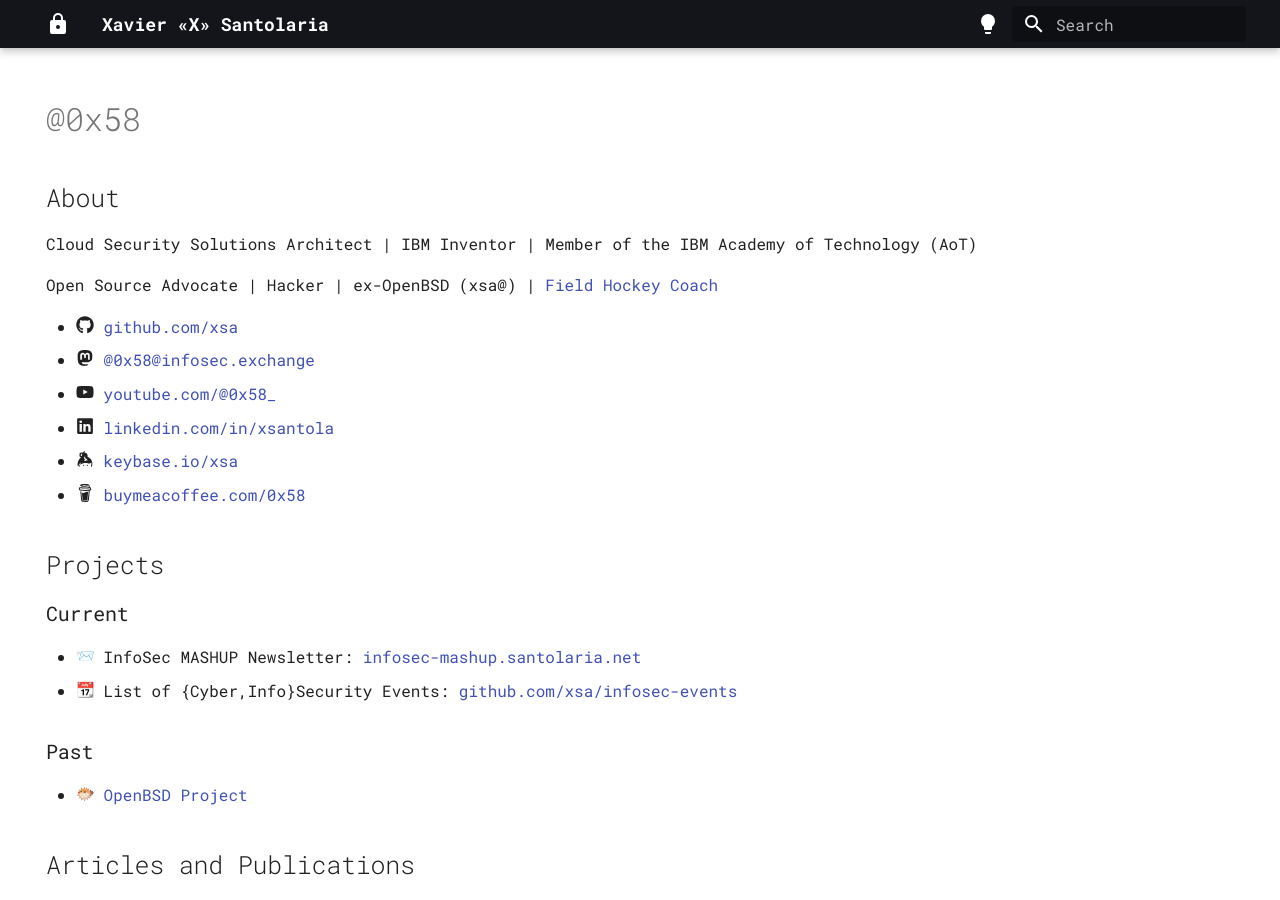
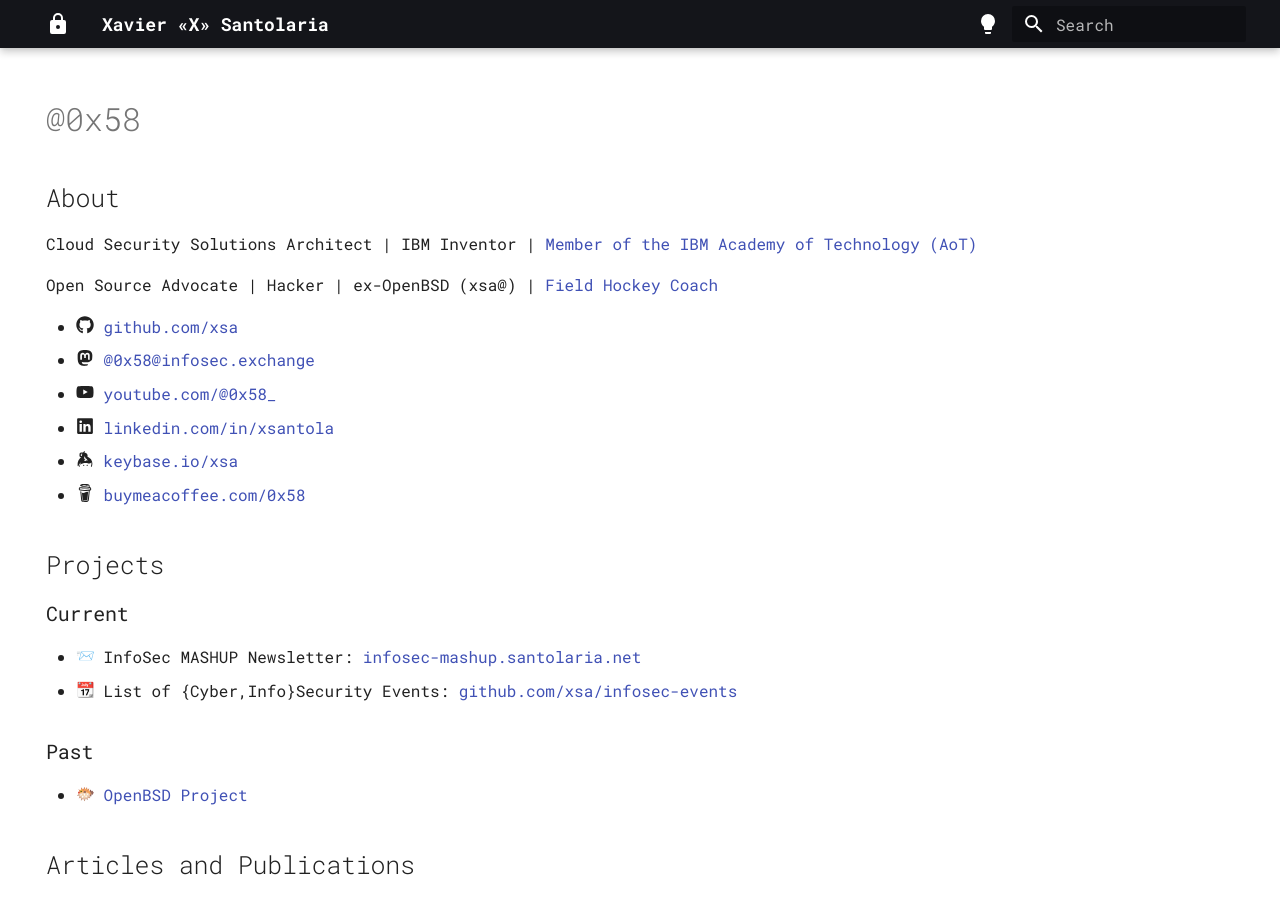
Before and after one commit to xsa/0x58.santolaria.net, an MkDocs documentation site: the page built from docs/index.md, in a window 1280 px wide and 900 px high. Built offline with MkDocs 1.6.1 and Material for MkDocs 9.7.7, drawn with Linux system fonts in a browser that asks for light colours; emoji names are drawn with the system emoji font; part of the change alters nothing that is shown.

```diff
--- a/docs/index.md
+++ b/docs/index.md
@@ -12,7 +12,7 @@ tags:
 
 ## About
 
-Cloud Security Solutions Architect | IBM Inventor | Member of the IBM Academy of Technology (AoT)
+Cloud Security Solutions Architect | IBM Inventor | [Member of the IBM Academy of Technology (AoT)](https://0x58.medium.com/welcome-you-have-been-appointed-to-our-ibm-academy-of-technology-6affff1c2bdc){:target="_blank"}
 
 Open Source Advocate | Hacker | ex-OpenBSD (xsa@) | [Field Hockey Coach](https://www.x14s.com){:target="_blank"}
 
```
